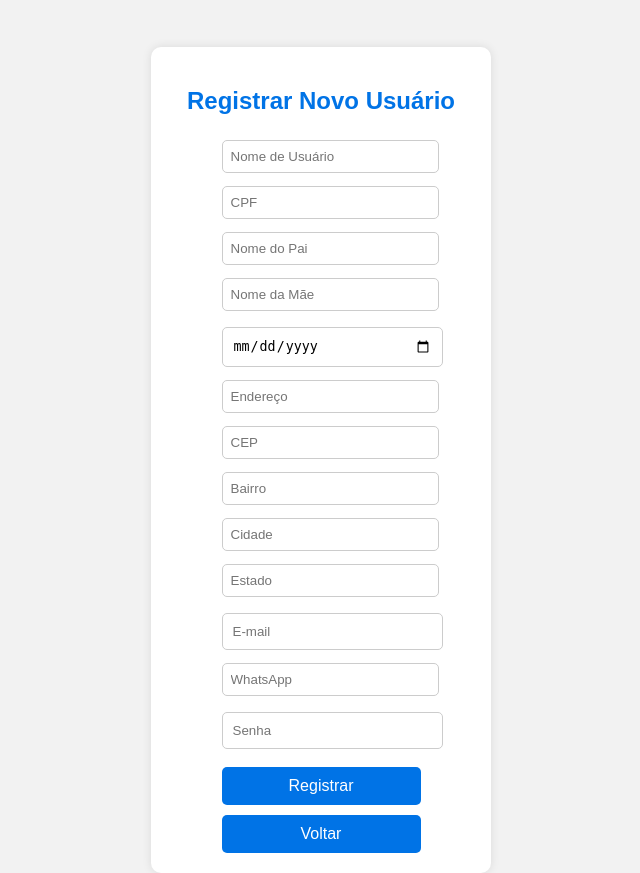
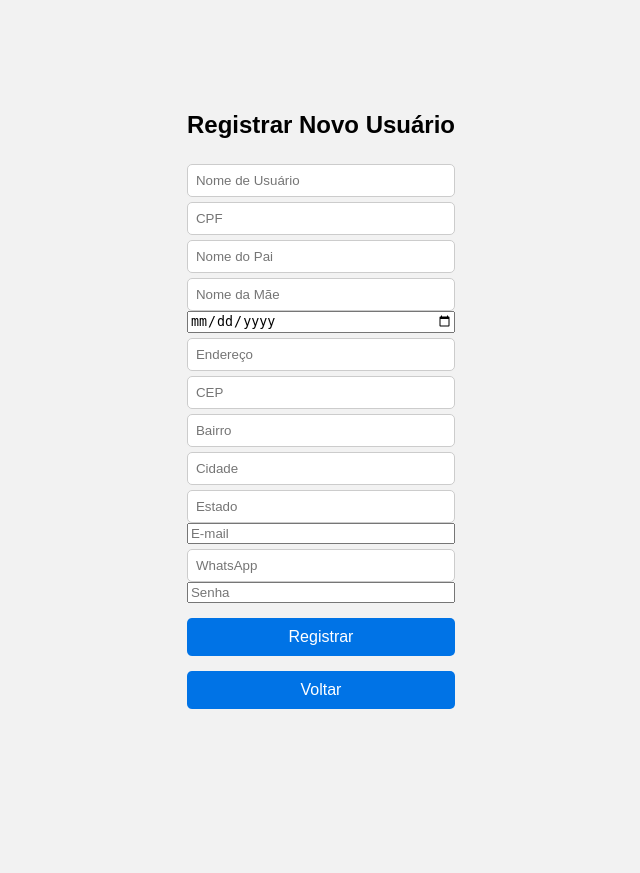
Before and after one commit to sergioslaurino/JECrim, a Flask app: page /register in a window 1280 px wide. Shown: the whole page, without its empty margins (319-959 px from the left). After the commit the page ends 709 px from the top, so only its background shows below. Run offline with Flask 3, Linux system fonts and the light colour scheme.

Commit message:
Update style.css

```diff
--- a/static/style.css
+++ b/static/style.css
@@ -12,11 +12,21 @@ body {
 /* Estilo da barra lateral */
 .sidebar {
     background-color: #2c3e50;
-    width: 400px;
+    width: 250px; /* Largura ajustada */
     padding: 20px;
     color: #ecf0f1;
     height: 100vh;
+    position: fixed; /* Fixar a barra lateral */
+    left: 0;
+    top: 0;
+}
+
+.inicio-sidebar {
     position: left;
+    position: fixed; /* Fixa a barra lateral na tela */
+    left: 0; /* Define a posição à esquerda */
+    top: 0; /* Define a posição no topo */
+    height: 100vh;
 }
 
 .sidebar h2 {
@@ -40,12 +50,12 @@ body {
 
 /* Estilo do conteúdo principal */
 .content {
-    margin-top: 0;
+    margin-top: 500px;
     padding-top: 0;
     padding: 20px;
     background-color: #f2f2f2;
     width: calc(100% - 250px); /* Ocupa o restante da tela */
-    margin-left: 50px; /* Espaço para a barra lateral fixa */
+    margin-left: 350px; /* Espaço para a barra lateral fixa */
     min-height: 100vh; /* Garante que o conteúdo preencha toda a altura */
 
 }
@@ -120,82 +130,3 @@ form button:hover {
     border: 1px solid #ccc;
     font-size: 14px;
 }
-
-/* Estilo uniforme para os botões de Login e Registrar */
-.button-group {
-    display: flex;
-    gap: 10px;
-    width: 100%; /* Garante que o grupo de botões ocupe toda a largura do contêiner */
-}
-
-.button-group button, .button-group .register-button {
-    flex: 1;
-    padding: 10px;
-    font-size: 16px;
-    border-radius: 5px;
-    border: none;
-    cursor: pointer;
-    text-align: center;
-    text-decoration: none;
-    color: white;
-}
-
-/* Estilo específico para o botão de Login */
-.button-group button {
-    background-color: #0073e6;
-}
-
-.button-group button:hover {
-    background-color: #005bb5;
-}
-
-/* Estilo específico para o botão Registrar */
-.button-group .register-button {
-    background-color: #4CAF50;
-}
-
-.button-group .register-button:hover {
-    background-color: #45a049;
-}
-
-/* Estilo da tela de registro */
-.register-container {
-    background-color: #ffffff;
-    padding: 20px;
-    margin-top: 120px;
-    align-items: center;
-    border-radius: 10px;
-    box-shadow: 0 0 10px rgba(0, 0, 0, 0.1);
-    text-align: center;
-    width: 300px;
-    display: flex;
-    flex-direction: column;
-}
-
-.register-container h2 {
-    color: #0073e6;
-}
-
-.register-container input {
-    width: 100%;
-    padding: 10px;
-    margin: 8px 0;
-    border-radius: 5px;
-    border: 1px solid #ccc;
-}
-
-.register-container button {
-    width: 100%;
-    padding: 10px;
-    background-color: #0073e6;
-    border: none;
-    border-radius: 5px;
-    color: white;
-    font-size: 16px;
-    cursor: pointer;
-    margin-top: 10px;
-}
-
-.register-container button:hover {
-    background-color: #005bb5;
-}
```
